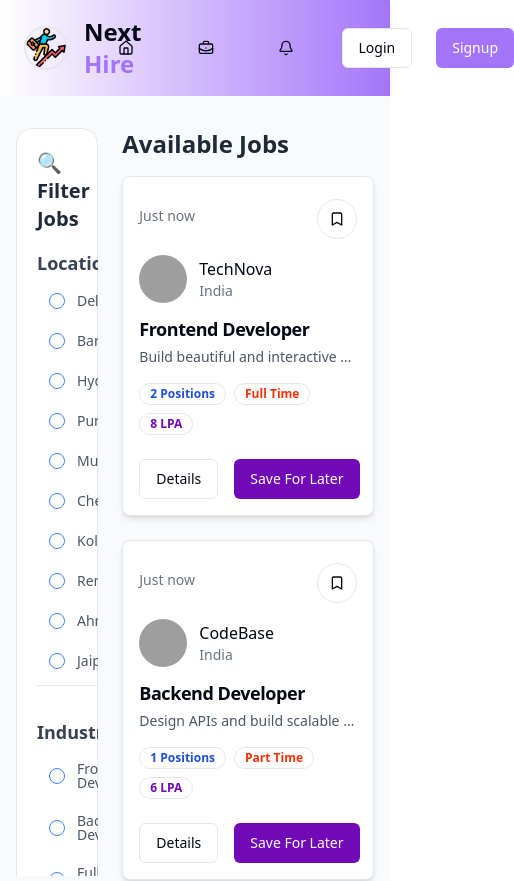
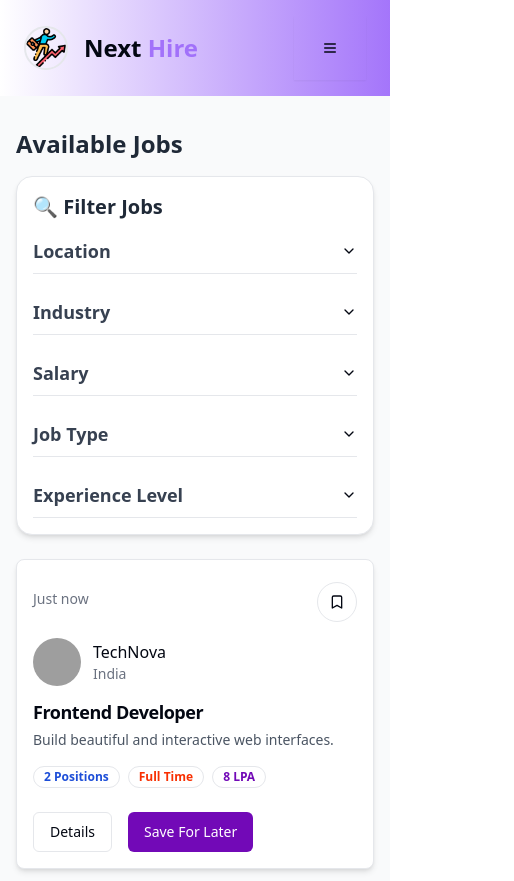
Before and after one commit to Mearnab01/mern-job-portal, a React (Vite) app in the folder client/: page /jobs in a window 390 px wide. Shown: the top 881 px of the page, 514 px wide, since content can reach past the window. Built offline with nearby package versions, Linux system fonts and the light colour scheme; grey boxes are pictures that could not be loaded.

Commit message:
make responsive

```diff
--- a/client/src/components/CategoryCarousel.jsx
+++ b/client/src/components/CategoryCarousel.jsx
@@ -1,5 +1,4 @@
 import React from "react";
-import { useNavigate } from "react-router-dom";
 import {
   Carousel,
   CarouselContent,
@@ -25,18 +24,23 @@ const categories = [
   "Machine Learning Engineer",
   "Database Administrator",
   "QA Tester",
-  "Soil Test Engineer ",
+  "Soil Test Engineer",
   "Technical Support Engineer",
 ];
+
 const CategoryCarousel = () => {
   return (
-    <Carousel className="w-full max-w-[45rem] mx-auto my-20">
+    <div className="relative overflow-hidden px-4 sm:px-6 my-10">
+      <Carousel className="max-w-6xl mx-auto">
         <CarouselContent>
           {categories.map((category, index) => (
-          <CarouselItem key={index} className=" md:basis-1/2 lg:basis-1/3">
+            <CarouselItem
+              key={index}
+              className="w-[85%] sm:basis-1/2 lg:basis-1/3 mx-auto px-2"
+            >
               <Button
                 variant="outline"
-              className="text-center w-full rounded-full hover:bg-de_primary hover:text-white transition-all duration-300 ease-out"
+                className="w-full rounded-full text-center hover:bg-de_primary hover:text-white transition-all duration-300 ease-out text-sm sm:text-base"
               >
                 {category}
               </Button>
@@ -46,6 +50,7 @@ const CategoryCarousel = () => {
         <CarouselPrevious />
         <CarouselNext />
       </Carousel>
+    </div>
   );
 };
 
--- a/client/src/components/Navbar.jsx
+++ b/client/src/components/Navbar.jsx
@@ -13,19 +13,12 @@ import { setUser } from "@/redux/authSlice";
 import { USER_API } from "@/utils/constant";
 import toast from "react-hot-toast";
 import axios from "axios";
+import MobileNav from "@/responsive/MobileNav";
 
 const Navbar = () => {
   const { user } = useSelector((store) => store.auth);
   const dispatch = useDispatch();
   const navigate = useNavigate();
-  /*   const demoUser = {
-    name: "John Doe",
-    role: "student", // or 'student'
-    profile: {
-      profilePhoto: "/user.jpg",
-      bio: "HR Manager @ Microsoft",
-    },
-  }; */
 
   const logoutHandler = async () => {
     try {
@@ -58,8 +51,8 @@ const Navbar = () => {
           </h1>
         </div>
 
-        {/* Navigation */}
-        <div className="flex items-center gap-6">
+        {/* Desktop Navigation */}
+        <div className="hidden md:flex items-center gap-6">
           {user?.role === "recruiter" ? (
             <>
               <Link
@@ -166,6 +159,11 @@ const Navbar = () => {
             </>
           )}
         </div>
+
+        {/* Mobile Navigation */}
+        <div className="md:hidden">
+          <MobileNav user={user} logoutHandler={logoutHandler} />
+        </div>
       </div>
     </div>
   );
--- a/client/src/pages/Jobs.jsx
+++ b/client/src/pages/Jobs.jsx
@@ -10,6 +10,7 @@ import {
   PaginationPrevious,
   PaginationNext,
 } from "@/components/ui/pagination";
+import MobileFilterCard from "@/responsive/MobileFilterCard";
 
 const Jobs = () => {
   // pagination state
@@ -32,17 +33,23 @@ const Jobs = () => {
   return (
     <div className="bg-gray-50 min-h-screen">
       <div className="max-w-[1400px] mx-auto px-4 py-8">
-        <div className="flex gap-6">
-          {/* Sidebar */}
-          <aside className="w-1/4 sticky top-24 self-start max-h-[calc(100vh-6rem)] overflow-y-auto custom-scroll">
+        <div className="flex flex-col sm:flex-row gap-6">
+          {/* Sidebar Filter - Only Desktop */}
+          <aside className="hidden sm:block sm:w-1/4 sticky top-24 self-start max-h-[calc(100vh-6rem)] overflow-y-auto custom-scroll">
             <FilterCard />
           </aside>
 
-          {/* Jobs Grid */}
-          <main className="flex-1">
+          {/* Main Content */}
+          <main className="flex-1 w-full">
             <h2 className="text-2xl font-bold mb-4 text-gray-800">
               Available Jobs
             </h2>
+
+            {/* Mobile Filter - Only Mobile */}
+            <div className="sm:hidden mb-6">
+              <MobileFilterCard />
+            </div>
+
             {filterJobs.length <= 0 ? (
               <div className="text-center text-gray-600 mt-10">
                 <p className="text-lg font-medium">🔍 No jobs found</p>
--- /dev/null
+++ b/client/src/responsive/MobileFilterCard.jsx
@@ -0,0 +1,75 @@
+import React, { useState } from "react";
+import { ChevronDown, ChevronUp } from "lucide-react";
+import { filterData } from "@/demoData";
+import { RadioGroup, RadioGroupItem } from "@/components/ui/radio-group";
+import { Label } from "@/components/ui/label";
+
+const MobileFilterCard = () => {
+  const [openSections, setOpenSections] = useState({});
+
+  const toggleSection = (type) => {
+    setOpenSections((prev) => ({
+      ...prev,
+      [type]: !prev[type],
+    }));
+  };
+
+  return (
+    <div className="w-full bg-white p-4 rounded-2xl shadow-md border max-w-sm mx-auto">
+      <h1 className="font-semibold text-xl mb-4 text-gray-800">
+        🔍 Filter Jobs
+      </h1>
+      <RadioGroup className="space-y-4">
+        {filterData.map((section, index) => {
+          const isOpen = openSections[section.filterType] || false;
+          return (
+            <div key={index} className="space-y-2">
+              <div
+                className="flex items-center justify-between cursor-pointer mb-2"
+                onClick={() => toggleSection(section.filterType)}
+              >
+                <div className="flex items-center gap-2">
+                  {section.icon}
+                  <h2 className="text-lg font-semibold text-gray-700">
+                    {section.filterType}
+                  </h2>
+                </div>
+                {isOpen ? (
+                  <ChevronUp className="w-4 h-4" />
+                ) : (
+                  <ChevronDown className="w-4 h-4" />
+                )}
+              </div>
+
+              {isOpen && (
+                <div className="space-y-2">
+                  {section.array.map((item, idx) => {
+                    const itemId = `id${index}-${idx}`;
+                    return (
+                      <div
+                        key={itemId}
+                        className="flex items-center space-x-3 hover:bg-gray-50 px-3 py-2 rounded-md transition-colors cursor-pointer"
+                      >
+                        <RadioGroupItem
+                          value={item}
+                          id={itemId}
+                          className="border-blue-500 data-[state=checked]:bg-blue-500"
+                        />
+                        <Label htmlFor={itemId} className="text-gray-600">
+                          {item}
+                        </Label>
+                      </div>
+                    );
+                  })}
+                </div>
+              )}
+              <hr className="mt-3" />
+            </div>
+          );
+        })}
+      </RadioGroup>
+    </div>
+  );
+};
+
+export default MobileFilterCard;
--- /dev/null
+++ b/client/src/responsive/MobileNav.jsx
@@ -0,0 +1,152 @@
+import React, { useEffect, useState } from "react";
+import { Link, useNavigate, useLocation } from "react-router-dom";
+import { useDispatch, useSelector } from "react-redux";
+import { Sheet, SheetContent, SheetTrigger } from "@/components/ui/sheet";
+import { Button } from "@/components/ui/button";
+import { Avatar, AvatarFallback, AvatarImage } from "@/components/ui/avatar";
+import {
+  Menu,
+  Home,
+  BriefcaseBusinessIcon,
+  Bell,
+  User2,
+  LogOut,
+} from "lucide-react";
+import { setUser } from "@/redux/authSlice";
+import { USER_API } from "@/utils/constant";
+import axios from "axios";
+import toast from "react-hot-toast";
+
+const MobileNav = () => {
+  const { user } = useSelector((store) => store.auth);
+  const dispatch = useDispatch();
+  const navigate = useNavigate();
+  const location = useLocation(); // 👈 new
+
+  const [isClient, setIsClient] = useState(false);
+  const [isOpen, setIsOpen] = useState(false); // 👈 sheet open state
+
+  useEffect(() => {
+    setIsClient(true);
+  }, []);
+
+  // 👇 auto-close on route change
+  useEffect(() => {
+    setIsOpen(false);
+  }, [location.pathname]);
+
+  const logoutHandler = async () => {
+    try {
+      const res = await axios.post(`${USER_API}/logout`, {
+        withCredentials: true,
+      });
+      if (res.data.success) {
+        dispatch(setUser(null));
+        navigate("/");
+        toast.success(res.data.message);
+      }
+    } catch (error) {
+      console.log(error);
+      toast.error(error.response?.data?.message || "Failed to Logout user!");
+    }
+  };
+
+  if (!isClient) return null;
+
+  return (
+    <div className="md:hidden py-3 px-4 flex justify-between items-center shadow-sm">
+      <Sheet open={isOpen} onOpenChange={setIsOpen}>
+        <SheetTrigger asChild>
+          <Button variant="ghost" size="icon">
+            <Menu className="h-6 w-6" />
+          </Button>
+        </SheetTrigger>
+
+        <SheetContent
+          side="right"
+          className="w-[250px] sm:w-[300px] bg-gradient-to-br from-white via-gray-50 to-de_primary/10"
+        >
+          <div className="flex flex-col gap-4 mt-6">
+            {user && (
+              <div className="flex flex-col items-center gap-3 border-b pb-4">
+                <Avatar className="w-16 h-16 border-2 shadow-sm">
+                  <AvatarImage
+                    src={
+                      user?.profile?.profilePhoto ||
+                      "https://github.com/shadcn.png"
+                    }
+                  />
+                  <AvatarFallback>{user?.name?.charAt(0)}</AvatarFallback>
+                </Avatar>
+                <div className="text-center">
+                  <h4 className="font-semibold text-base">{user?.name}</h4>
+                  <p className="text-xs text-muted-foreground">
+                    {user?.profile?.bio}
+                  </p>
+                </div>
+              </div>
+            )}
+
+            <div className="flex flex-col gap-4 mt-4">
+              {user?.role === "recruiter" ? (
+                <>
+                  <Link to="/admin/companies" className="hover:underline">
+                    Companies
+                  </Link>
+                  <Link to="/admin/jobs" className="hover:underline">
+                    Jobs
+                  </Link>
+                </>
+              ) : (
+                <>
+                  <Link to="/" className="flex items-center gap-2">
+                    <Home className="w-4 h-4" /> Home
+                  </Link>
+                  <Link to="/jobs" className="flex items-center gap-2">
+                    <BriefcaseBusinessIcon className="w-4 h-4" /> Jobs
+                  </Link>
+                  <Link to="/notifications" className="flex items-center gap-2">
+                    <Bell className="w-4 h-4" /> Notifications
+                  </Link>
+                </>
+              )}
+
+              {user ? (
+                <>
+                  {user.role === "student" && (
+                    <Link to="/my-profile" className="flex items-center gap-2">
+                      <User2 className="w-4 h-4" /> Profile
+                    </Link>
+                  )}
+
+                  <Button
+                    onClick={logoutHandler}
+                    className="bg-de_primary hover:bg-purple-600 text-white flex items-center gap-2 mt-4"
+                  >
+                    <LogOut className="w-4 h-4" />
+                    Logout
+                  </Button>
+                </>
+              ) : (
+                <>
+                  <Link to="/auth">
+                    <Button variant="outline" className="w-full">
+                      Login
+                    </Button>
+                  </Link>
+                  <Link to="/auth">
+                    <Button className="w-full bg-de_primary text-white hover:bg-purple-600">
+                      Signup
+                    </Button>
+                  </Link>
+                </>
+              )}
+            </div>
+          </div>
+        </SheetContent>
+      </Sheet>
+    </div>
+  );
+};
+
+export default MobileNav;
```
Also changed, not shown: client/src/pages/JobDetails.jsx (+21 -21 lines). Lines whose indentation alone changed are shown as unchanged.
